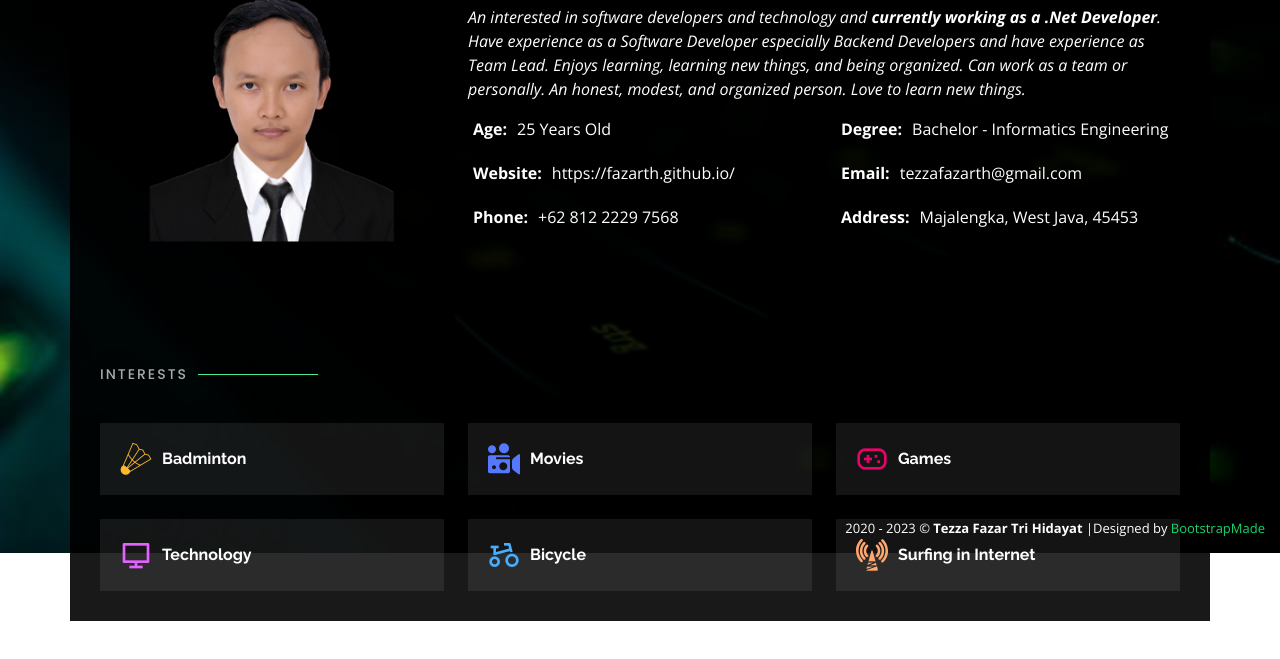
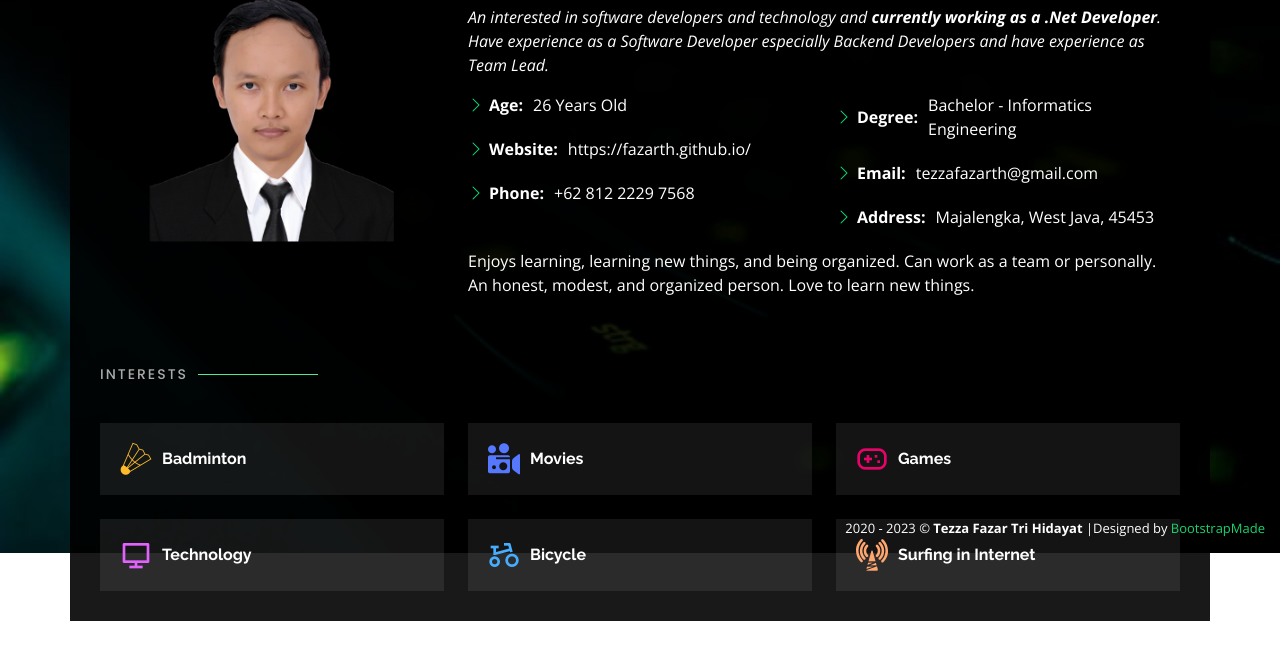
Before and after one commit to fazarth/fazarth.github.io, a plain HTML site: page index.html in a window 1280 px wide. Both pictures are taken after a click on the link "About". Shown: the part 247-906 px from the top of the page. Drawn offline with nearby package versions, Linux system fonts and the light colour scheme.

Commit message:
Update index.html

```diff
--- a/index.html
+++ b/index.html
@@ -6,31 +6,32 @@
   <meta content="width=device-width, initial-scale=1.0" name="viewport">
 
   <title>Tezza Fazar</title>
-  <meta content="" name="description" />
-  <meta content="" name="keywords" />
+  <meta content="" name="description">
+  <meta content="" name="keywords">
 
   <!-- Favicons -->
   <link href="assets/img/TF.ico" rel="icon" />
   <link href="assets/img/TF.png" rel="TF-icon" />
 
   <!-- Google Fonts -->
-  <link href="https://fonts.googleapis.com/css?family=Open+Sans:300,300i,400,400i,600,600i,700,700i|Raleway:300,300i,400,400i,500,500i,600,600i,700,700i|Poppins:300,300i,400,400i,500,500i,600,600i,700,700i" rel="stylesheet" />
+  <link href="https://fonts.googleapis.com/css?family=Open+Sans:300,300i,400,400i,600,600i,700,700i|Raleway:300,300i,400,400i,500,500i,600,600i,700,700i|Poppins:300,300i,400,400i,500,500i,600,600i,700,700i" rel="stylesheet">
 
   <!-- Vendor CSS Files -->
-  <link href="assets/vendor/bootstrap/css/bootstrap.min.css" rel="stylesheet" />
-  <link href="assets/vendor/icofont/icofont.min.css" rel="stylesheet" />
-  <link href="assets/vendor/remixicon/remixicon.css" rel="stylesheet" />
-  <link href="assets/vendor/owl.carousel/assets/owl.carousel.min.css" rel="stylesheet" />
-  <link href="assets/vendor/boxicons/css/boxicons.min.css" rel="stylesheet" />
+  <link href="assets/vendor/bootstrap/css/bootstrap.min.css" rel="stylesheet">
+  <link href="assets/vendor/bootstrap-icons/bootstrap-icons.css" rel="stylesheet">
+  <link href="assets/vendor/boxicons/css/boxicons.min.css" rel="stylesheet">
+  <link href="assets/vendor/glightbox/css/glightbox.min.css" rel="stylesheet">
+  <link href="assets/vendor/remixicon/remixicon.css" rel="stylesheet">
+  <link href="assets/vendor/swiper/swiper-bundle.min.css" rel="stylesheet">
+  <link href="assets/vendor/icofont/icofont.min.css" rel="stylesheet"/>
+  <link href="assets/vendor/owl.carousel/assets/owl.carousel.min.css" rel="stylesheet"/>
   <link href="assets/vendor/venobox/venobox.css" rel="stylesheet" />
 
   <!-- Template Main CSS File -->
-  <link href="assets/css/style.css" rel="stylesheet" />
+  <link href="assets/css/style.css" rel="stylesheet">
 
-  <style>
+   <style>
     .skill{
-      /* border: 1px solid #ddd; */
-      /* border-radius: 4px; */
       padding: 5px;
       width: 150px;
       display: flex;
@@ -47,7 +48,8 @@
     </style>
 
   <!-- =======================================================
-  * Template Name: Personal - v4.7.0
+  * Template Name: Personal
+  * Updated: Jun 18 2023 with Bootstrap v5.3.0
   * Template URL: https://bootstrapmade.com/personal-free-resume-bootstrap-template/
   * Author: BootstrapMade.com
   * License: https://bootstrapmade.com/license/
@@ -70,7 +72,6 @@
           <li><a class="nav-link active" href="#header">Home</a></li>
           <li><a class="nav-link" href="#about">About</a></li>
           <li><a class="nav-link" href="#resume">Resume</a></li>
-          <!-- <li><a class="nav-link" href="#services">Services</a></li> -->
           <li><a class="nav-link" href="#portfolio">Portfolio</a></li>
           <li><a class="nav-link" href="#contact">Contact</a></li>
         </ul>
@@ -107,12 +108,12 @@
         <div class="col-lg-8 pt-4 pt-lg-0 content" data-aos="fade-left">
           <h3>Software  Developer</h3>
           <p class="fst-italic">
-            An interested in software developers and technology and <b>currently working as a .Net Developer</b>. Have experience as a Software Developer especially Backend Developers and have experience as Team Lead. Enjoys learning, learning new things, and being organized. Can work as a team or personally. An honest, modest, and organized person. Love to learn new things.
+            An interested in software developers and technology and <b>currently working as a .Net Developer</b>. Have experience as a Software Developer especially Backend Developers and have experience as Team Lead.
           </p>
           <div class="row">
             <div class="col-lg-6">
-              <ul>
-                <li><i class="bi bi-chevron-right"></i> <strong>Age:</strong> <span>25 Years Old</span></li>
+               <ul>
+                <li><i class="bi bi-chevron-right"></i> <strong>Age:</strong> <span id="ageSpan"></span></li>
                 <li><i class="bi bi-chevron-right"></i> <strong>Website:</strong> <span>https://fazarth.github.io/</span></li>
                 <li><i class="bi bi-chevron-right"></i> <strong>Phone:</strong> <span>+62 812 2229 7568</span></li>
               </ul>
@@ -125,54 +126,13 @@
               </ul>
             </div>
           </div>
+          <p>
+           Enjoys learning, learning new things, and being organized. Can work as a team or personally. An honest, modest, and organized person. Love to learn new things.
+          </p>
         </div>
       </div>
 
-    </div>
-    <!-- End About Me -->
-
-        <!-- ======= Skills  ======= -->
-        <!-- <div class="skills container">
-
-          <div class="section-title">
-            <h2>Skills</h2>
-          </div>
-
-          <div class="row">
-            <div class="col-lg-4 col-md-6 mt-4">
-              <div class="icon-box white">
-                <img src="assets/img/golang.png" class="img-fluid skill" alt="">
-              </div>
-            </div>
-            <div class="col-lg-4 col-md-6 mt-4">
-              <div class="icon-box white">
-                <img src="assets/img/php.png" class="img-fluid skill" alt="">
-              </div>
-            </div>
-            <div class="col-lg-4 col-md-6 mt-4">
-              <div class="icon-box white">
-                <img src="assets/img/css.png" class="img-fluid skill" alt="">
-              </div>
-            </div>
-            <div class="col-lg-4 col-md-6 mt-4">
-              <div class="icon-box white">
-                <img src="assets/img/mysql.png" class="img-fluid skill" alt="">
-              </div>
-            </div>
-            <div class="col-lg-4 col-md-6 mt-4 mt-4">
-              <div class="icon-box white">
-                <img src="assets/img/sqls.png" class="img-fluid skill" alt="">
-              </div>
-            </div>
-            <div class="col-lg-4 col-md-6 mt-4 mt-4">
-              <div class="icon-box white">
-                <img src="assets/img/docker.png" class="img-fluid skill" alt="">
-              </div>
-            </div>
-          </div>
-
-        </div> -->
-        <!-- End Skills -->
+    </div><!-- End About Me -->
 
     <!-- ======= Interests ======= -->
     <div class="interests container">
@@ -218,11 +178,9 @@
             <h3>Surfing in Internet</h3>
           </div>
         </div>
-
       </div>
 
     </div><!-- End Interests -->
-
   </section><!-- End About Section -->
 
   <!-- ======= Resume Section ======= -->
@@ -255,7 +213,7 @@
           <div class="resume-item">
             <h4>Bachelor of Informatics Engineering</h4>
             <h5>2016 - 2020</h5>
-            <p><em>Singaperbangsan University, Karawang, West Java</em></p>
+            <p><em>Singaperbangsa University, Karawang, West Java</em></p>
             <p>I joined a regional organization called Himmaka Karawang as <b>Head of Media and Information Communications</b></p>
           </div>
           <div class="resume-item">
@@ -264,23 +222,6 @@
             <p><em>SMK Negeri 1 Majalengka, Majalengka, West Java</em></p>
             <p>I joined the student council organization as <b>Coordinator of the Communication and Information Division</b></p>
           </div>
-
-          <!-- <h3 class="resume-title">Internship</h3>
-          <div class="resume-item">
-            <h4>Internship Staff</h4>
-            <h5>2019</h5>
-            <p><em>District Transportation Office, Majalengka, West Java</em></p>
-            <p>Internship at the Majalengka Regency Transportation Service in the Motor Vehicle and Light Vehicle Testing Section.</p>
-          </div>
-          <div class="resume-item">
-            <h4>Internship Staff</h4>
-            <h5>2015</h5>
-            <p><em>Provincial Education Office, Bandung, West Java</em></p>
-            <p>Internship at the West Java Provincial Education Office in the Higher Education Section.
-              <br>- Troubleshoot Computer Hardware.
-              <br>- Troubleshoot Computer Software.
-              <br>- Sharing Local Area Network.</p>
-          </div> -->
         </div>
         <div class="col-lg-6">
           <h3 class="resume-title">Professional Experience</h3>
@@ -305,7 +246,7 @@
             <p>
             <ul>
               <li>Create APIs according to company needs using Golang, Gin Gonic, Gorm, MySQL, and JWT.</li>
-              <li>Develop existing applications according to company needs using Javascript and SQL Server.</li>
+              <li>Develop existing applications according to company needs using .Net, Javascript and SQL Server.</li>
               <li>Requirements analysis, create Flow, Use Case Scenarios and RDBMS for the system to be created and make a report and report directly to the CTO.</li>
               <li>Implementation, testing and documentation of applications to users.</li>
               <li>Train clients to be able to operate applications that have been made.</li>
@@ -665,7 +606,6 @@
         <script src="email.js"></script>
       </form> -->
     </div>
-
   </section>
   <!-- End Contact Section -->
 
@@ -676,6 +616,29 @@
     <!-- Purchase the pro version with working PHP/AJAX contact form: https://bootstrapmade.com/personal-free-resume-bootstrap-template/ -->
     2020 - <script type="text/javascript">var year = new Date();document.write(year.getFullYear());</script> © <b>Tezza Fazar Tri Hidayat</b> |Designed by <a href="https://bootstrapmade.com/">BootstrapMade</a>
   </div>
+
+  <!-- JS Script -->
+  <script>
+  // Calculate the age based on a given birth date
+    function calculateAge(birthDate) {
+      var currentDate = new Date();
+      var birthDate = new Date(birthDate);
+      var age = currentDate.getFullYear() - birthDate.getFullYear();
+
+      // Adjust age if the birthday has not occurred yet this year
+      if (currentDate < new Date(currentDate.getFullYear(), birthDate.getMonth(), birthDate.getDate())) {
+        age--;
+      }
+
+      return age;
+    }
+
+    // Get the current age and update the <span> element
+    var birthDate = "1997-06-27"; // Replace with the actual birth date in YYYY-MM-DD format
+    var ageSpan = document.getElementById("ageSpan");
+    ageSpan.textContent = calculateAge(birthDate) + " Years Old";
+  </script>
+
 
   <!-- Vendor JS Files -->
   <script src="assets/vendor/purecounter/purecounter.js"></script>
@@ -695,7 +658,6 @@
 
   <!-- Template Main JS File -->
   <script src="assets/js/main.js"></script>
-
 </body>
 
 </html>
```
